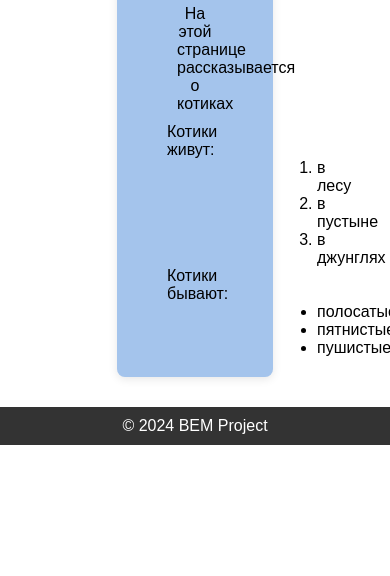
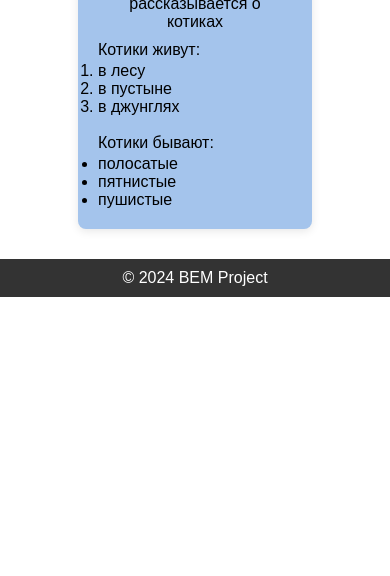
Before and after one commit to SvetlanaGF/bem-project, a plain HTML site: page aboute.html in a window 390 px wide. Shown: the part 268-844 px from the top of the page. Drawn offline with Linux system fonts and the light colour scheme.

Commit message:
добавлен media для страницы О котиках

```diff
--- a/aboute.html
+++ b/aboute.html
@@ -36,7 +36,7 @@
                     <li>в пустыне</li>
                     <li>в джунглях</li>
                 </ol>
-                <p>Котики бывают:</p>
+                <p><br>Котики бывают:</p>
                 <ul class="about__content__style">
                     <li>полосатые</li>
                     <li>пятнистые</li>
--- a/styles.css
+++ b/styles.css
@@ -35,7 +35,9 @@ body {
 .header__link:hover {
     color: #ff0000;
 }
-.content, .gallery, .contact__content {
+.content,
+.gallery,
+.contact__content {
     display: block;
     text-align: center;
     padding: 20px 50px;
@@ -55,12 +57,16 @@ body {
     width: 40%;
     margin: 30px auto;
 }
-.about__content__title, .about__content__about_cat {
+.about__content__title,
+.about__content__about_cat {
     text-align: center;
     padding: 10px;
 }
-.about__content__live, .about__content__style {
+.about__content__live,
+.about__content__style {
+    padding-top: 5px;
     padding-left: 150px;
+    transition: padding-left 0.5s ease;
 }
 .gallery__image {
     padding-top: 30px;
@@ -78,3 +84,17 @@ footer {
     bottom: 0;
     width: 100%;
 }
+
+@media (max-width: 840px) {
+    .about__content__live,
+    .about__content__style {
+        padding-left: 0;
+        padding-top: 3px;
+    }
+}
+@media (max-width: 500px) {
+    .about__content {
+        padding: 20px;
+        width: 60%;
+    }
+}
```
